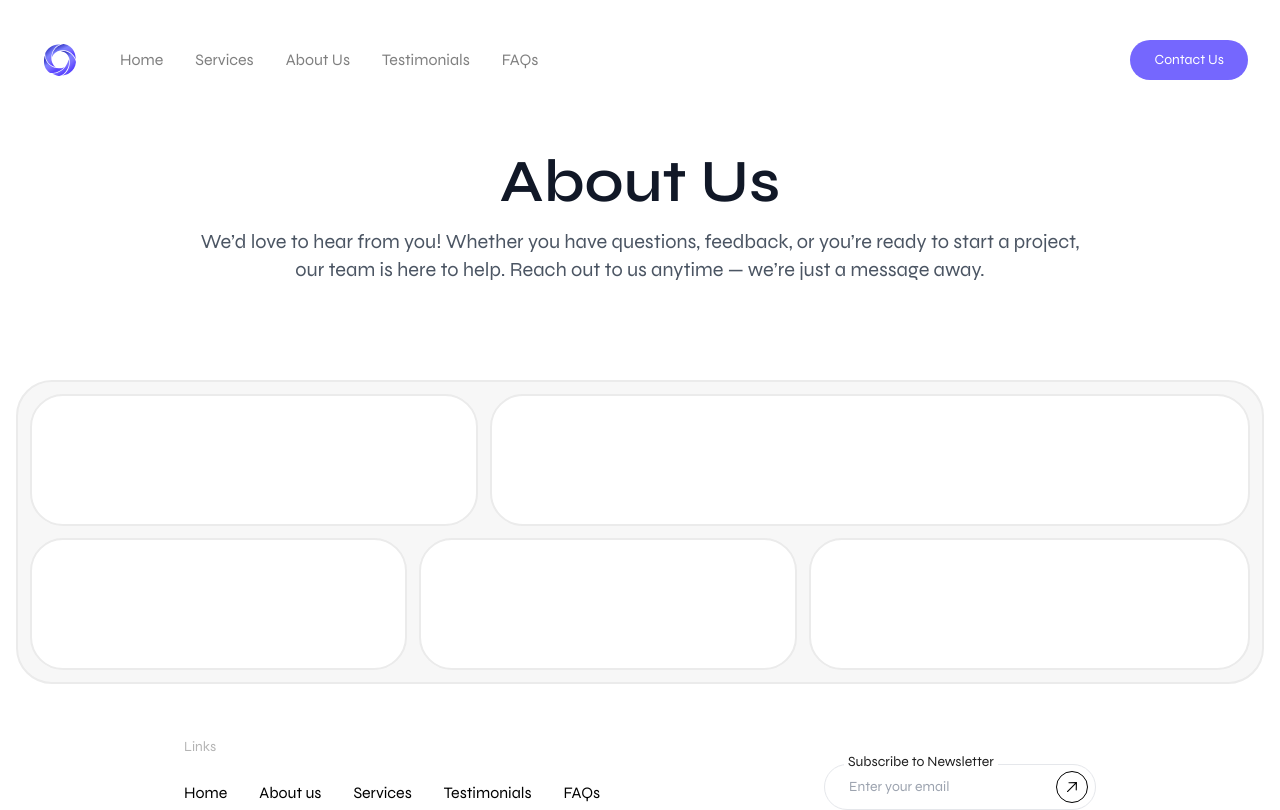
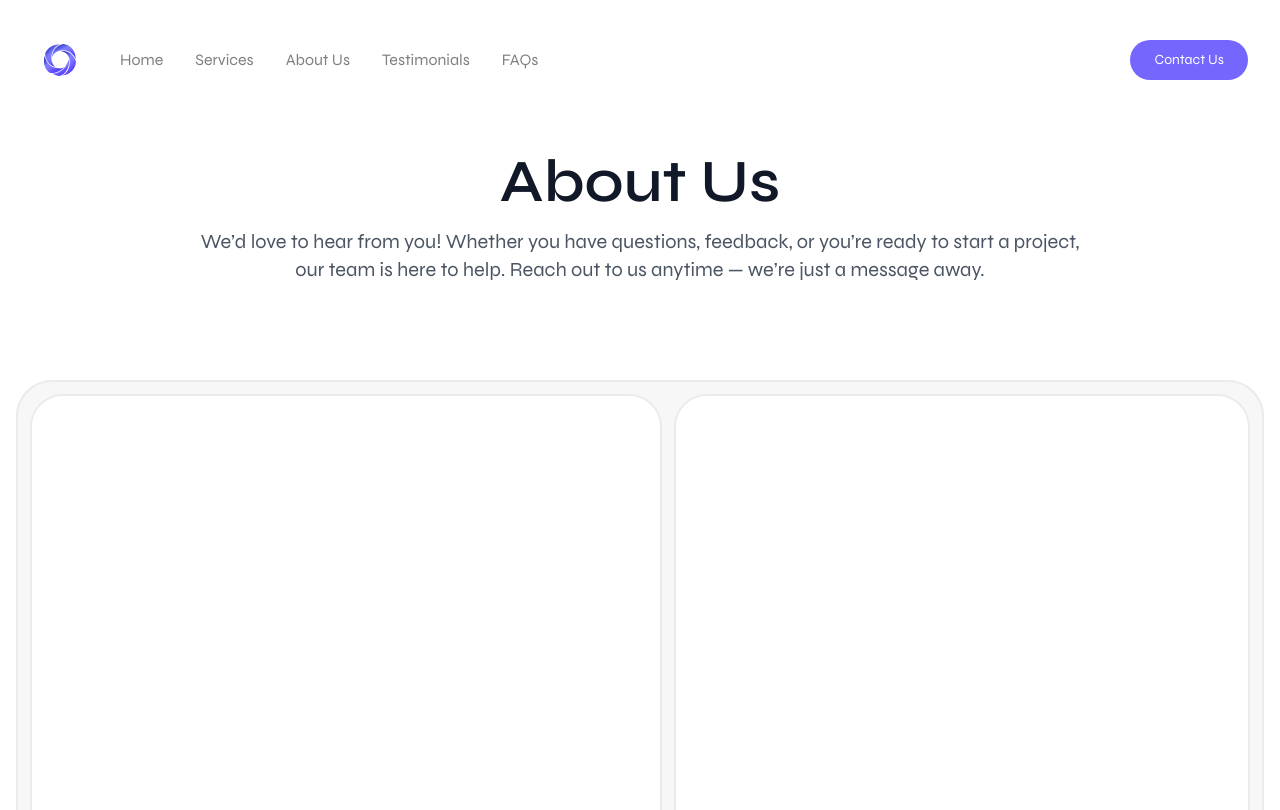
Before and after one commit to afnanahmadtariq/Devstract, a Next.js app: page /about-us in a window 1280 px wide. Shown: the top 810 px of the page. Built offline with nearby package versions, Linux system fonts and the light colour scheme.

Commit message:
Update page.tsx

```diff
--- a/app/about-us/page.tsx
+++ b/app/about-us/page.tsx
@@ -51,28 +51,28 @@ export default function AboutUsPage() {
           </p>
           <div className="w-full bg-[#F7F7F7] flex flex-col justify-center items-stretch p-3 gap-3 max-w-7xl border-2 border-[#EBEBEB] rounded-[36px]">
             {/* Top Portion */}
-            <div className="w-full flex flex-row gap-3">
+            <div className="w-full flex flex-row gap-3 min-h-[36rem]">
               {/* Left Side */}
-              <div className="flex-1 bg-white dark:bg-gray-800 rounded-[33px] p-8 max-w-md hidden md:flex flex-col items-center justify-center border-2 border-[#EBEBEB]">
+              <div className="flex-1 bg-white dark:bg-gray-800 rounded-[33px] p-8 border-2 border-[#EBEBEB]">
 
               </div>
               {/* Right Side*/}
-              <div className="flex-1 bg-white dark:bg-gray-800 rounded-[33px] p-8 sm:p-16 border-2 border-[#EBEBEB]">
+              <div className="flex-1 bg-white dark:bg-gray-800 rounded-[33px] p-8 max-w-xl border-2 border-[#EBEBEB]">
 
               </div>
             </div>
             {/* Bottom Portion */}
-            <div className="w-full flex flex-row gap-3">
+            <div className="w-full flex flex-row gap-3 min-h-96">
               {/* Left Side */}
-              <div className="flex-1 bg-white dark:bg-gray-800 rounded-[33px] p-8 max-w-md hidden md:flex flex-col items-center justify-center border-2 border-[#EBEBEB]">
+              <div className="flex-1 bg-white dark:bg-gray-800 rounded-[33px] p-8 border-2 border-[#EBEBEB]">
 
               </div>
               {/* Middle */}
-              <div className="flex-1 bg-white dark:bg-gray-800 rounded-[33px] p-8 max-w-md hidden md:flex flex-col items-center justify-center border-2 border-[#EBEBEB]">
+              <div className="flex-1 bg-white dark:bg-gray-800 rounded-[33px] p-8 border-2 border-[#EBEBEB]">
 
               </div>
               {/* Right Side*/}
-              <div className="flex-1 bg-white dark:bg-gray-800 rounded-[33px] p-8 sm:p-16 border-2 border-[#EBEBEB]">
+              <div className="flex-1 bg-white dark:bg-gray-800 rounded-[33px] p-8 border-2 border-[#EBEBEB]">
 
               </div>
             </div>
```
